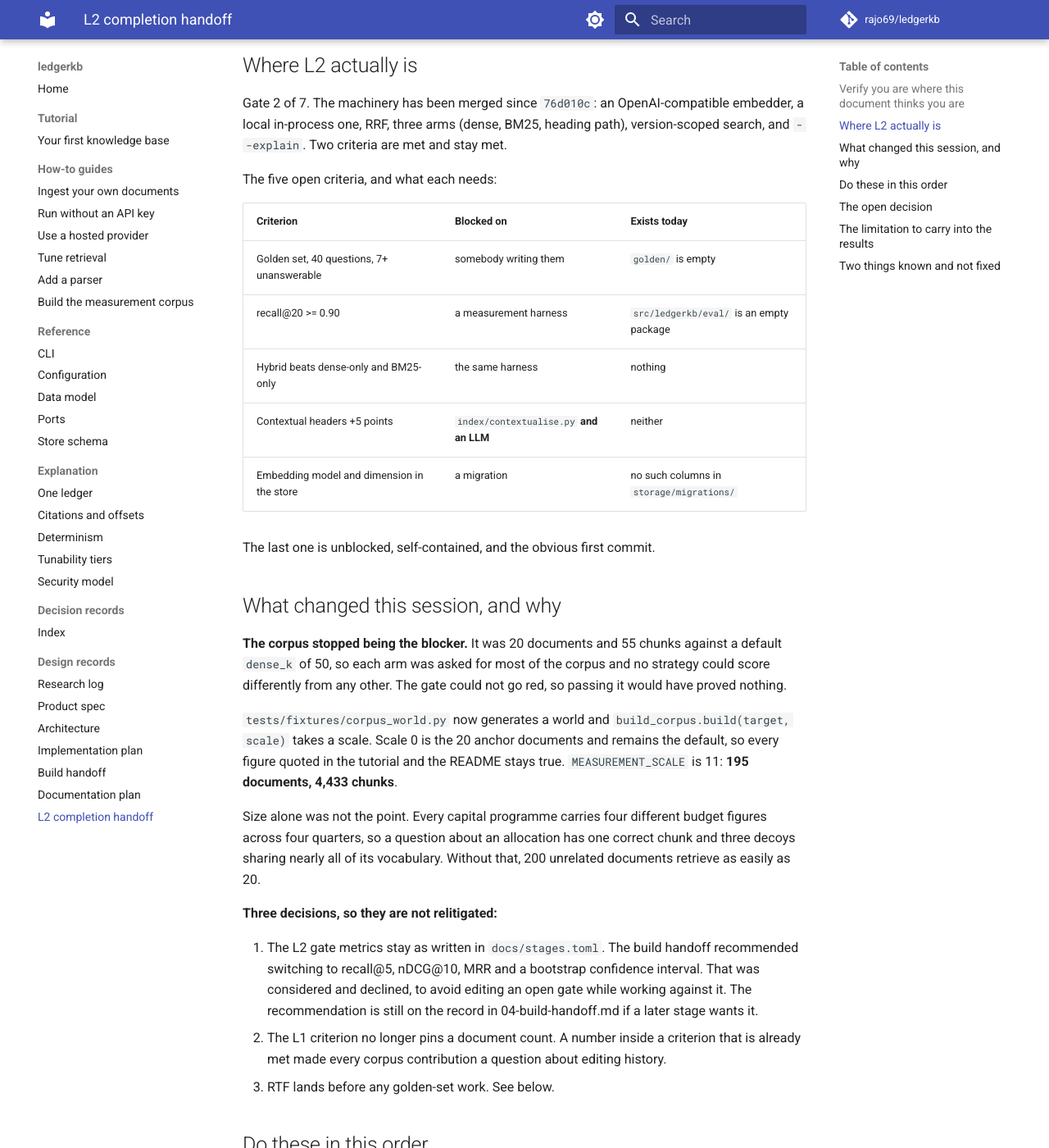
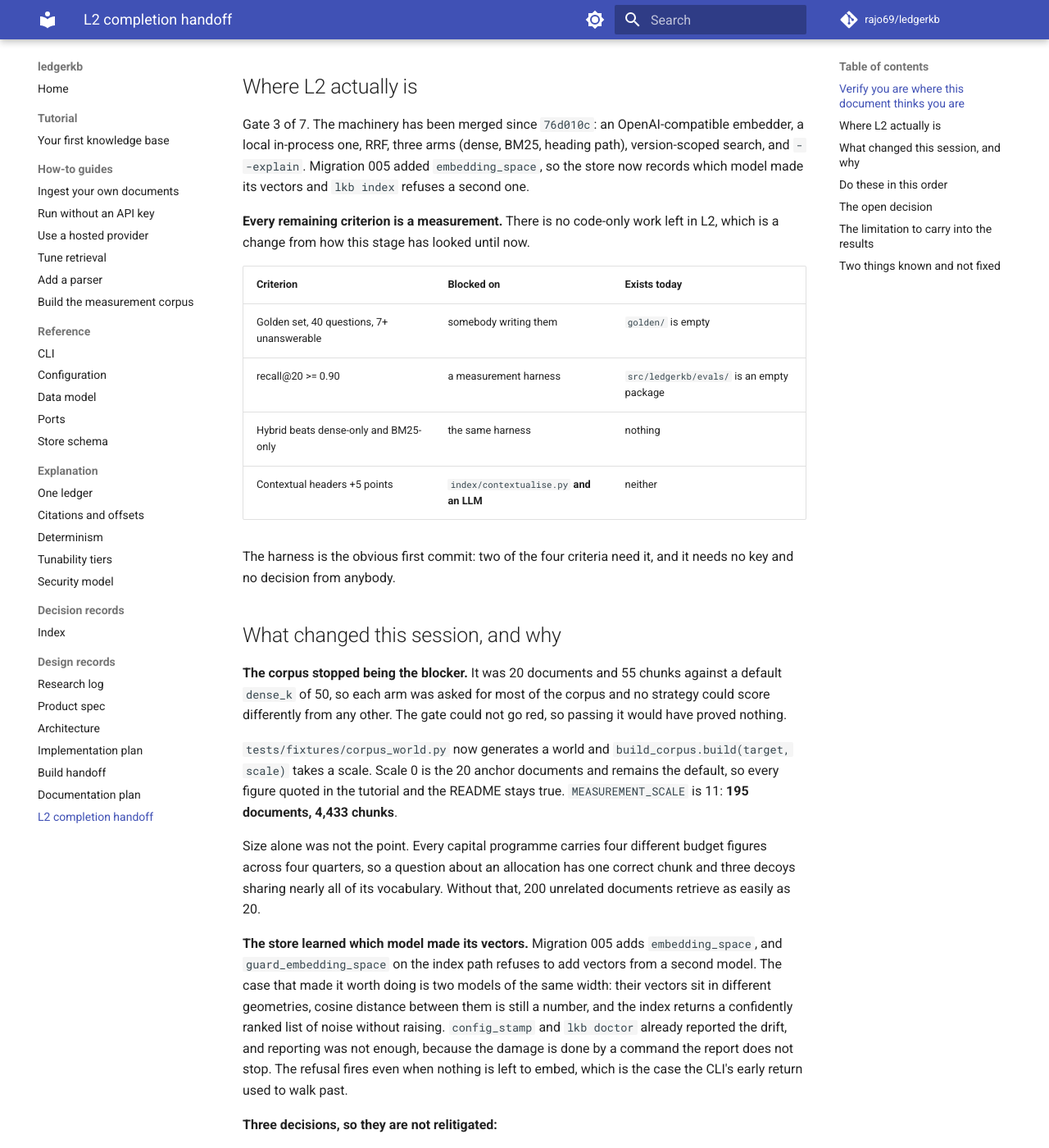
Before and after one commit to rajo69/ledgerkb, an MkDocs documentation site: the page built from docs/design/06-l2-completion-handoff.md, in a window 1280 px wide and 1400 px high, scrolled down 464 px. Shown: the whole window at 82% size. Built offline with MkDocs 1.6.1 and Material for MkDocs 9.7.7, drawn with Linux system fonts in a browser that asks for light colours; comment, search, counter and statistics services are not loaded; some of the changed text lies outside the part shown.

Commit message:
docs: make every stale claim match what the code now does
A consistency pass before handing this over to a fresh session. Five documents
were making claims that stopped being true during this branch, and two of them
contradicted text further down their own page.

ARCHITECTURE.md gains the invariant the embedding-space work added: one index
holds vectors from one model, enforced by guard_embedding_space on the index
path rather than by lkb doctor reporting it. The definition of done asks for
this and it was the one item the previous commit missed. Its code map also
pointed at migrations 001 through 004, and at an index/ package described
without the guard.

how-to/tune-retrieval.md said the corpus is the reason L2's gate cannot go red.
That was true when written and is not now. The sizing guidance it gives is still
right for a user with a small store, so it stays; only the stale conclusion is
replaced, with a pointer to the measurement corpus.

04-build-handoff.md listed Q2 as open and blocking L2 in its status table, two
lines above a section headed "Q2: resolved". The paragraph introducing the
corpus problem also still described it in the present tense.

06-l2-completion-handoff.md said gate 2 of 7 and listed five open criteria, one
of which is now done. It also sent a reader to src/ledgerkb/eval/, which does
not exist: the package is evals/. That is exactly the kind of error that costs a
cold session its first twenty minutes.

Session transcripts written into the repository root are now ignored, anchored
to the root so a fixture .txt elsewhere is unaffected. The files stay on disk.

Co-Authored-By: Claude Opus 5 <noreply@anthropic.com>
Claude-Session: https://claude.ai/code/session_01TqtFuiNdWXfWxMz9X2pLq2
Signed-off-by: Rajarshi Nandi <nandi.rajarshi2022@gmail.com>

```diff
--- a/docs/design/06-l2-completion-handoff.md
+++ b/docs/design/06-l2-completion-handoff.md
@@ -1,8 +1,9 @@
 # L2 completion handoff
 
-Written 2026-08-21, for a session starting cold. Read this before touching
-retrieval. [04-build-handoff.md](04-build-handoff.md) is still the wider
-reference; its "corpus problem" section is superseded by this one.
+Written 2026-08-21 and updated the same day, for a session starting cold. Read
+it before touching retrieval. [04-build-handoff.md](04-build-handoff.md) is
+still the wider reference; its "corpus problem" section is superseded by this
+one.
 
 ## Verify you are where this document thinks you are
 
@@ -18,21 +19,24 @@ else, and do not edit the generated regions by hand.
 
 ## Where L2 actually is
 
-Gate 2 of 7. The machinery has been merged since `76d010c`: an OpenAI-compatible
+Gate 3 of 7. The machinery has been merged since `76d010c`: an OpenAI-compatible
 embedder, a local in-process one, RRF, three arms (dense, BM25, heading path),
-version-scoped search, and `--explain`. Two criteria are met and stay met.
+version-scoped search, and `--explain`. Migration 005 added `embedding_space`,
+so the store now records which model made its vectors and `lkb index` refuses a
+second one.
 
-The five open criteria, and what each needs:
+**Every remaining criterion is a measurement.** There is no code-only work left
+in L2, which is a change from how this stage has looked until now.
 
 | Criterion | Blocked on | Exists today |
 |---|---|---|
 | Golden set, 40 questions, 7+ unanswerable | somebody writing them | `golden/` is empty |
-| recall@20 >= 0.90 | a measurement harness | `src/ledgerkb/eval/` is an empty package |
+| recall@20 >= 0.90 | a measurement harness | `src/ledgerkb/evals/` is an empty package |
 | Hybrid beats dense-only and BM25-only | the same harness | nothing |
 | Contextual headers +5 points | `index/contextualise.py` **and an LLM** | neither |
-| Embedding model and dimension in the store | a migration | no such columns in `storage/migrations/` |
 
-The last one is unblocked, self-contained, and the obvious first commit.
+The harness is the obvious first commit: two of the four criteria need it, and
+it needs no key and no decision from anybody.
 
 ## What changed this session, and why
 
@@ -51,6 +55,16 @@ Size alone was not the point. Every capital programme carries four different
 budget figures across four quarters, so a question about an allocation has one
 correct chunk and three decoys sharing nearly all of its vocabulary. Without
 that, 200 unrelated documents retrieve as easily as 20.
+
+**The store learned which model made its vectors.** Migration 005 adds
+`embedding_space`, and `guard_embedding_space` on the index path refuses to add
+vectors from a second model. The case that made it worth doing is two models of
+the same width: their vectors sit in different geometries, cosine distance
+between them is still a number, and the index returns a confidently ranked list
+of noise without raising. `config_stamp` and `lkb doctor` already reported the
+drift, and reporting was not enough, because the damage is done by a command the
+report does not stop. The refusal fires even when nothing is left to embed,
+which is the case the CLI's early return used to walk past.
 
 **Three decisions, so they are not relitigated:**
 
@@ -83,9 +97,9 @@ irreversible in practice.
    retriever returned measure the retriever against itself.
    [../how-to/build-the-measurement-corpus.md](../how-to/build-the-measurement-corpus.md)
    lists the question shapes that discriminate.
-5. **Build the eval harness**, then run recall@20 and the hybrid-versus-arms
-   comparison. Commit the numbers as a file. A figure that lives only in
-   terminal scrollback is not a met criterion.
+5. **Build the eval harness** in `src/ledgerkb/evals/`, then run recall@20 and
+   the hybrid-versus-arms comparison. Commit the numbers as a file. A figure
+   that lives only in terminal scrollback is not a met criterion.
 6. **Contextual headers**, or a written descope. See the open decision below.
 7. **Update `docs/stages.toml`** and run `scripts/render_docs.py`. Then update
    this document to say what the numbers were.
@@ -140,4 +154,7 @@ worth arguing for before L3 depends on these numbers.
   at the byte level. It will matter at L6, where content-hash diffing decides
   what changed.
 - **`scripts/try_real_rtf.py` is scaffolding.** It reads the parser out of the
-  PR ref to test a real Word file. Delete it once RTF has landed.
+  PR ref to run a real Word file through it. Delete it once RTF has landed.
+  It has already done its job: a Word-written `.rtf` with a tracked change on a
+  budget figure showed the parser dropping the pound sign out of the visible
+  text, which is reported on #1.
```
Also changed, not shown: ARCHITECTURE.md (+16 -3 lines), docs/design/04-build-handoff.md (+4 -2 lines), docs/how-to/tune-retrieval.md (+9 -6 lines), 1 other file.
